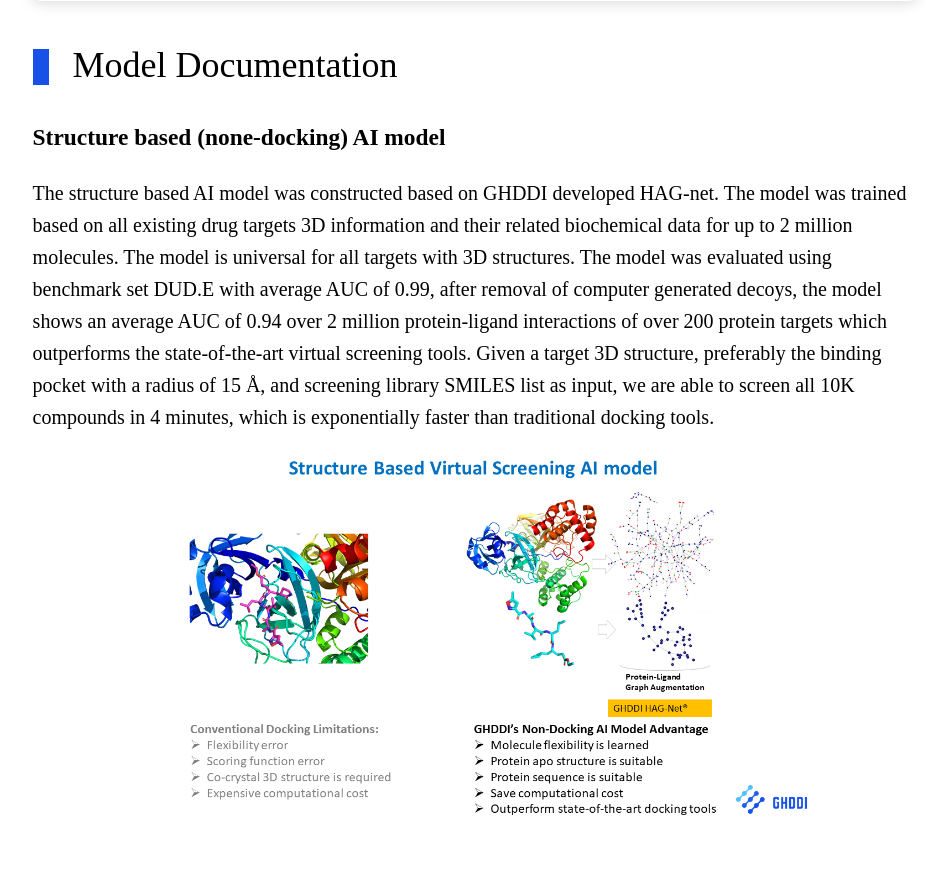
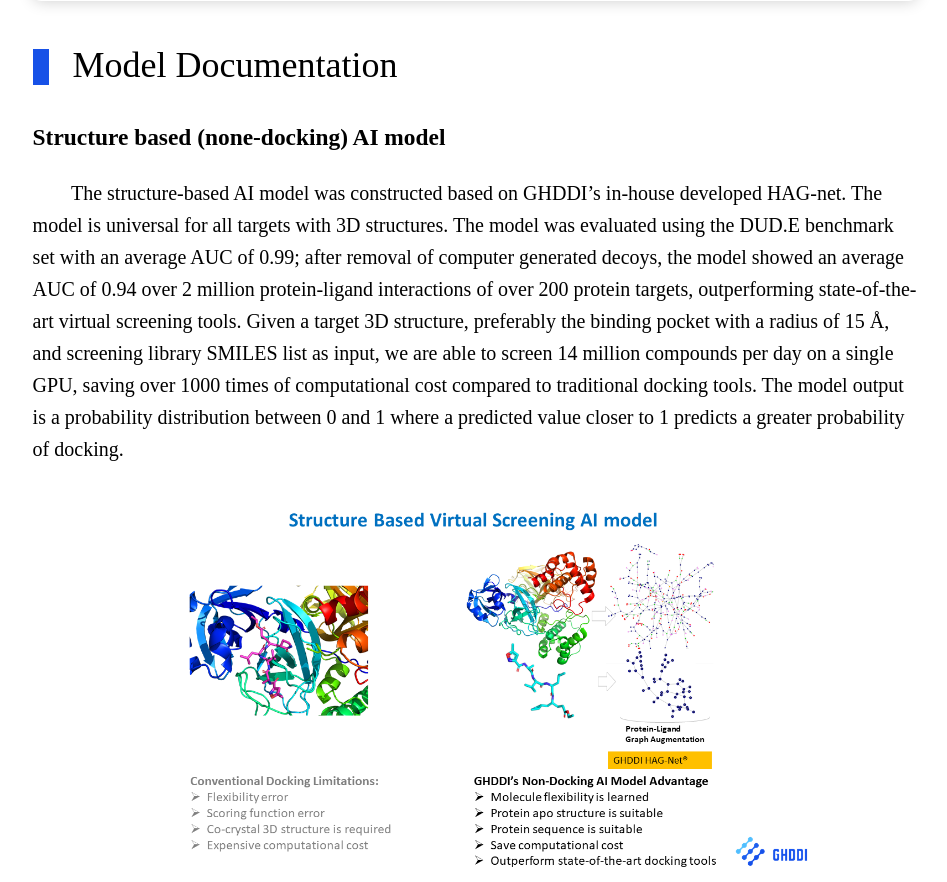
Before and after one commit to wxy0810500/deep_molecule_engine_client, a Django app: page /sbvs/ in a window 1280 px wide. Shown: the part 1230-2112 px from the top of the page, without its empty margins (165-1112 px from the left). Run offline with Django 3.2, Linux system fonts and the light colour scheme; parts of the project's set-up code (start-up, migrations or seed data) failed here and were passed over.

Commit message:
update model document in index.html

```diff
--- a/common_static/css/index.css
+++ b/common_static/css/index.css
@@ -176,6 +176,9 @@ textarea:focus {
     width: 80%;
     margin: 0 10% 8vh;
 }
+.doc {
+    text-indent: 3vw;
+}
 
 .intro t1 {
     display: block;
--- a/templates/index.html
+++ b/templates/index.html
@@ -41,7 +41,7 @@
 
     <div class="title">Model Documentation</div>
     <h3>Structure based (none-docking) AI model</h3>
-    <t1>The structure based AI model was constructed based on GHDDI developed HAG-net. The model was trained based on all existing drug targets 3D information and their related biochemical data for up to 2 million molecules. The model is universal for all targets with 3D structures. The model was evaluated using benchmark set DUD.E with average AUC of 0.99, after removal of computer generated decoys, the model shows an average AUC of 0.94 over 2 million protein-ligand interactions of over 200 protein targets which outperforms the state-of-the-art virtual screening tools. Given a target 3D structure, preferably the binding pocket with a radius of 15 Å, and screening library SMILES list as input, we are able to screen all 10K compounds in 4 minutes, which is exponentially faster than traditional docking tools. </t1>
+    <p class="doc">The structure-based AI model was constructed based on GHDDI’s in-house developed HAG-net. The model is universal for all targets with 3D structures. The model was evaluated using the DUD.E benchmark set with an average AUC of 0.99; after removal of computer generated decoys, the model showed an average AUC of 0.94 over 2 million protein-ligand interactions of over 200 protein targets, outperforming state-of-the-art virtual screening tools. Given a target 3D structure, preferably the binding pocket with a radius of 15 Å, and screening library SMILES list as input, we are able to screen 14 million compounds per day on a single GPU, saving over 1000 times of computational cost compared to traditional docking tools. The model output is a probability distribution between 0 and 1 where a predicted value closer to 1 predicts a greater probability of docking.</p>
 
     {% load static %}
     <img class="" src="{% static "imgs/structure_based_index.png" %}" width="100%">
```
